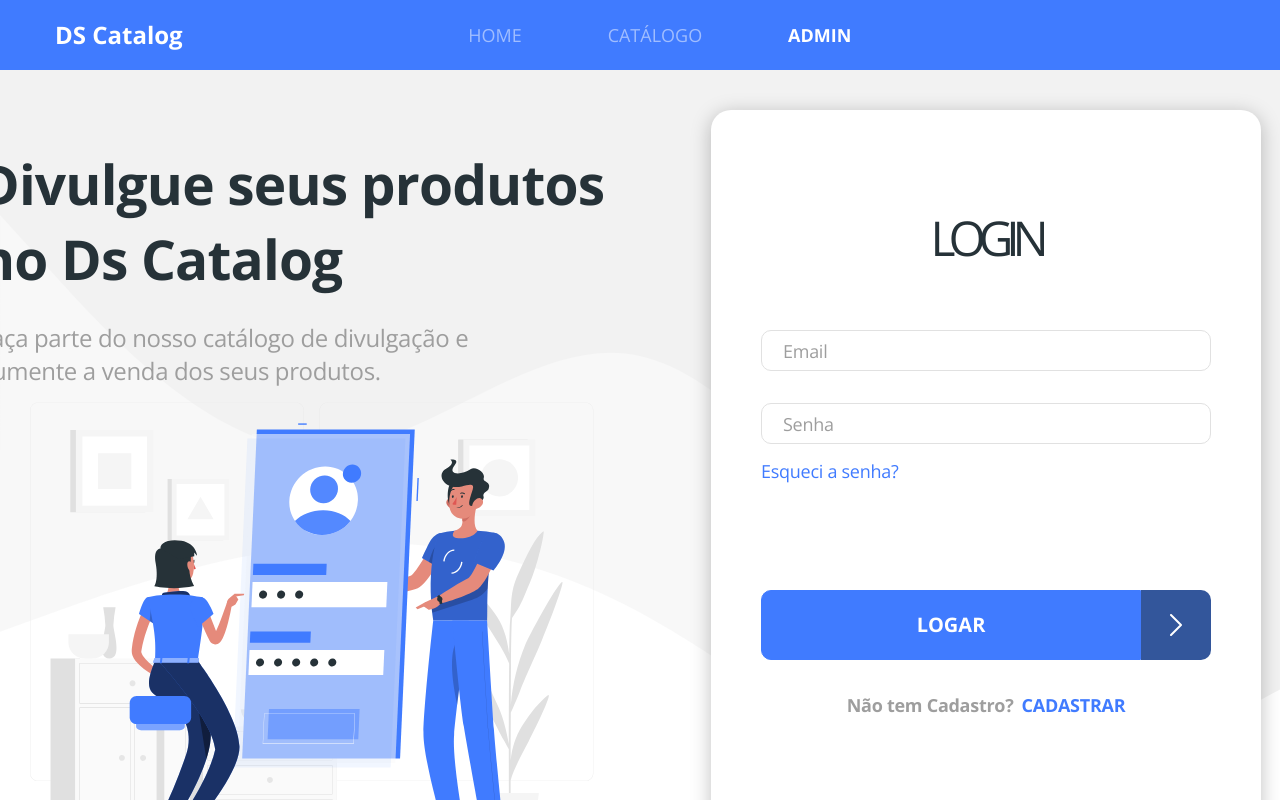
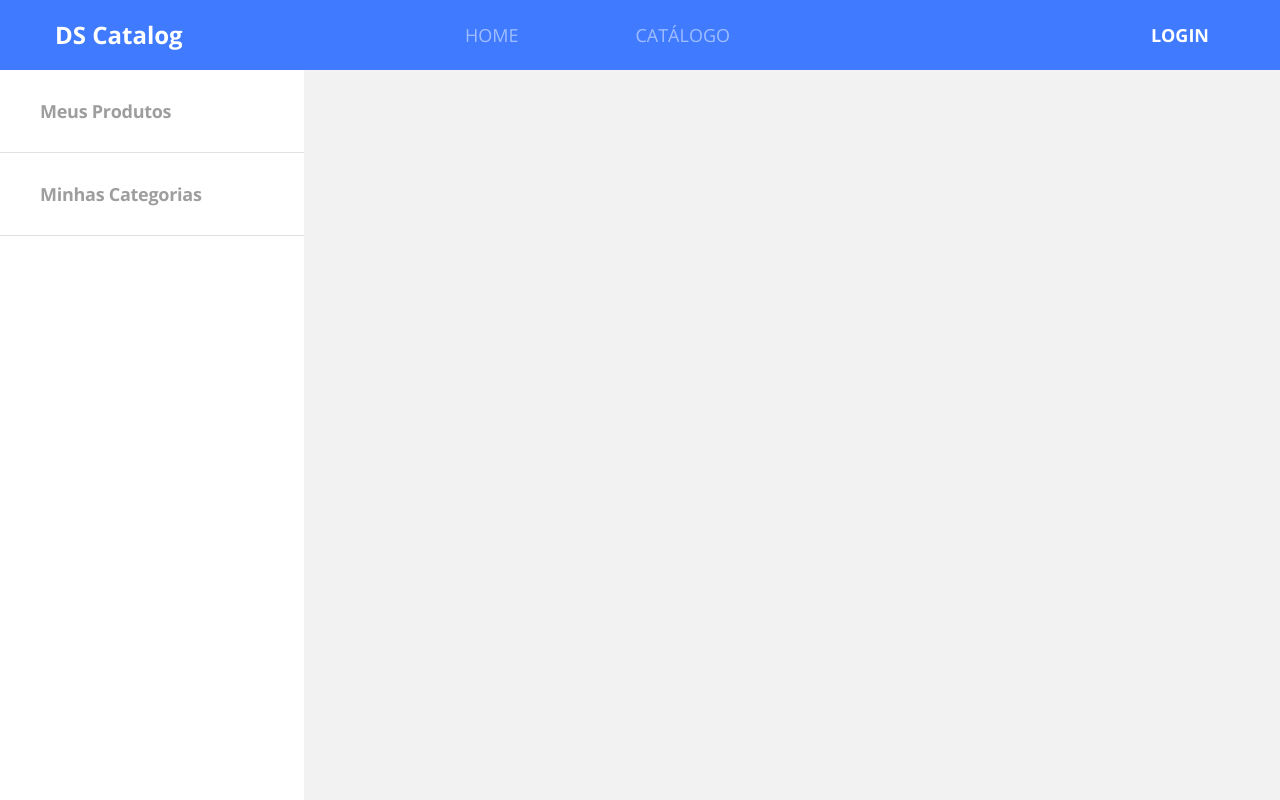
Before and after one commit to kleberlimaGit/dscatalog-bootcamp, a React (Create React App) app in the folder front-web/: page /admin/auth in a window 1280 px wide. Before the commit this address led to /admin/auth/login. Shown: the top 800 px of the page. Built offline with nearby package versions, Linux system fonts and the light colour scheme.

Commit message:
Login / Logount

```diff
--- a/front-web/src/Routes.tsx
+++ b/front-web/src/Routes.tsx
@@ -26,8 +26,8 @@
         <Route path="/products/:productId">
             <ProductDetails/>
         </Route>
-        <Redirect from ="/admin/auth" to="/admin/auth/login" exact/>
-        <Route path="/admin/auth">
+        <Redirect from ="/auth" to="/auth/login" exact/>
+        <Route path="/auth">
             <Auth/>
         </Route>
 
--- a/front-web/src/core/components/Navbar/index.tsx
+++ b/front-web/src/core/components/Navbar/index.tsx
@@ -1,30 +1,64 @@
-import React from 'react';
-import {Link, NavLink} from 'react-router-dom';
+import React, { useEffect, useState } from 'react';
+import { Link, NavLink, useLocation } from 'react-router-dom';
+import { getAccessTokenDecoded, isAllowedByRole, logout } from 'core/utils/auth';
 import './styles.scss';
 
-const Navbar = () => (
+const Navbar = () => {
+    const [currentUser, setCurrentUser] = useState('');
+
+    const location = useLocation();
+
+    useEffect(()=>{
+        const currentUserData = getAccessTokenDecoded();
+        setCurrentUser(currentUserData.user_name);
+    },[location])
+
+    const handleLogout = (event: React.MouseEvent<HTMLAnchorElement, MouseEvent>) =>{
+        event.preventDefault();
+        logout();
+    }
+    return (
         <nav className="row bg-primary main-nav">
-        <div className="col-2">
+            <div className="col-3">
                 <Link to="/" className="nav-log-text">
                     <h4>DS Catalog</h4>
                 </Link>
 
             </div>
-        <div className="col-6 offset-2">
+            <div className="col-6">
                 <ul className="main-menu">
 
                     <li>
-                    <NavLink  exact to="/" activeClassName="active">HOME</NavLink>
+                        <NavLink exact to="/" activeClassName="active" className="nav-link">HOME</NavLink>
                     </li>
                     <li>
-                    <NavLink to="/products" activeClassName="active">CATÁLOGO</NavLink>
+                        <NavLink to="/products" activeClassName="active" className="nav-link">CATÁLOGO</NavLink>
                     </li>
-                <li>
-                    <NavLink to="/admin" activeClassName="active">ADMIN</NavLink>
+                    <li className={`${isAllowedByRole(['ROLE_ADMIN','ROLE_OPERATOR']) ? 'd-inline' : 'd-none'}`}>
+                        <NavLink to="/admin" activeClassName="active" className="nav-link">ADMIN</NavLink>
                     </li>
                 </ul>
             </div>
+            <div className="col-3 text-right">
+                {currentUser && (
+                    <>
+                    {currentUser}
+                <a href="#logout"
+                className="nav-link active d-inline"
+                onClick={handleLogout}>
+                    LOGOUT
+                </a>
+                    </>
+                )
+
+                }
+                {!currentUser && (
+                <Link to ="/auth/login" className="nav-link active">
+                LOGIN
+               </Link>)}
+            </div>
         </nav>
     );
+}
 
 export default Navbar;
--- a/front-web/src/core/components/Navbar/styles.scss
+++ b/front-web/src/core/components/Navbar/styles.scss
@@ -3,6 +3,7 @@
     color:#FFF;
     align-items: center;
     padding-left: 40px;
+    padding-right: 40px;
     margin-left: 0;
     margin-right: 0;
 }
@@ -13,12 +14,18 @@
 
 .main-menu{
     display: flex;
+    justify-content: center;
+
+    li:nth-child(2) {
+      margin-left: 85px;
+      margin-right: 85px;
+    }
+
+}
+
+.nav-link{
+    font-style: normal;
     font-size: 18px;
-    width: 383px;
-    justify-content: space-between;
-
-    a{
-        font-style: normal;
     color: rgba(255,255,255,0.5);
 
     &.active{
@@ -30,6 +37,3 @@
         color: #FFF;
     }
 }
-
-
-}
--- a/front-web/src/core/components/Routes/PrivateRoute.tsx
+++ b/front-web/src/core/components/Routes/PrivateRoute.tsx
@@ -18,7 +18,7 @@
                     return (
                         <Redirect
                             to={{
-                                pathname: "/admin/auth/login",
+                                pathname: "/auth/login",
                                 state: { from: location }
                             }}
                         />
--- a/front-web/src/core/utils/auth.ts
+++ b/front-web/src/core/utils/auth.ts
@@ -1,6 +1,8 @@
 import jwtDecode from 'jwt-decode';
+import  history from './history'
 export const CLIENT_ID = 'dscatalog';
 export const CLIENT_SECRET = 'kleber123';
+
 
 type LoginResponse = {
     access_token: string,
@@ -74,3 +76,8 @@
     const { authorities } = getAccessTokenDecoded();
     return routeRoles.some(role => authorities?.includes(role));
 }
+
+export const logout = () =>{
+    localStorage.removeItem('authData');
+    history.replace('../auth/login');
+}
--- a/front-web/src/core/utils/history.ts
+++ b/front-web/src/core/utils/history.ts
@@ -1,3 +1,3 @@
 import { createBrowserHistory } from 'history';
 
-export default createBrowserHistory();
+export default createBrowserHistory(); // pode fazer redirecionamento a partir do typescript
--- a/front-web/src/core/utils/request.ts
+++ b/front-web/src/core/utils/request.ts
@@ -24,7 +24,7 @@
 
 }, function(error) {
     if(error.response.status === 401){
-        history.push('/admin/auth/login');
+        history.push('/auth/login');
     }
 
     return Promise.reject(error);
--- a/front-web/src/pages/Auth/components/Login/index.tsx
+++ b/front-web/src/pages/Auth/components/Login/index.tsx
@@ -77,7 +77,7 @@
                 </div>
 
 
-                <Link to="/admin/auth/recover" className="login-link-recover">
+                <Link to="/auth/recover" className="login-link-recover">
                     Esqueci a senha?
                 </Link>
                 <div className="login-submit-button">
@@ -88,7 +88,7 @@
                     <span className="not-registered">
                         Não tem Cadastro?
                     </span>
-                    <Link to="/admin/auth/register" className="format-link-reg">
+                    <Link to="/auth/register" className="format-link-reg">
                         Cadastrar
                     </Link>
                 </div>
--- a/front-web/src/pages/Auth/index.tsx
+++ b/front-web/src/pages/Auth/index.tsx
@@ -20,13 +20,13 @@
         </div>
         <div className="auth-content">
                 <Switch>
-                    <Route path="/admin/auth/login">
+                    <Route path="/auth/login">
                         <Login/>
                     </Route>
-                    <Route path="/admin/auth/register">
+                    <Route path="/auth/register">
                         <h1>Cadastro</h1>
                     </Route>
-                    <Route path="/admin/auth/recover">
+                    <Route path="/auth/recover">
                         <h1>Recuperar</h1>
                     </Route>
 
```
Also changed, not shown: 2 other files (tests, documents, lock files or other folders). Lines whose indentation alone changed are shown as unchanged.
